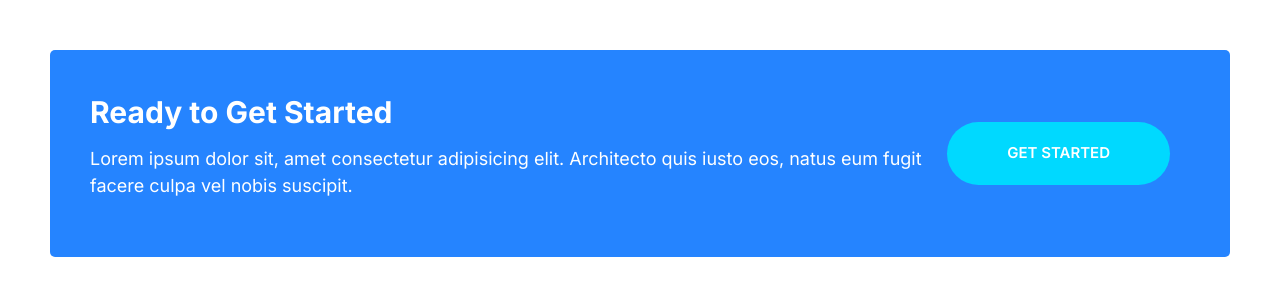
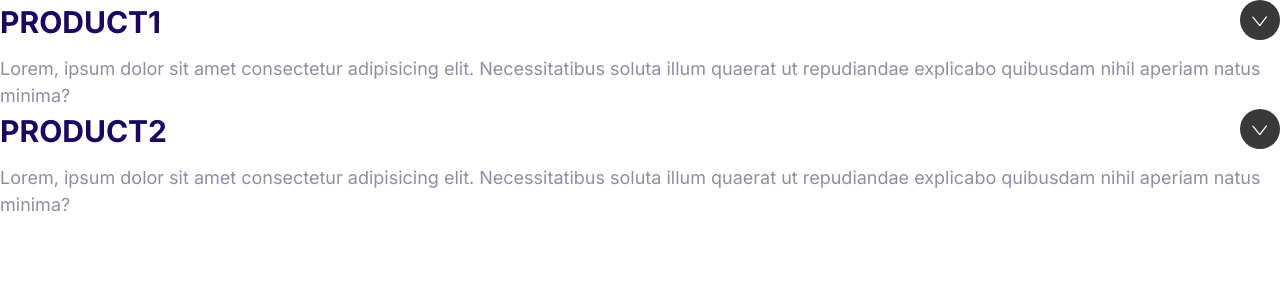
Before and after one commit to bakatsiasg/moshify-bakatsias, a plain HTML site: page index.html in a window 1280 px wide. Drawn offline with Linux system fonts and the light colour scheme.

Commit message:
collapsibles component

```diff
--- a/css/styles.css
+++ b/css/styles.css
@@ -563,3 +563,38 @@ background: #02cdf1;
         margin: 0 2rem;
     }
 }
+
+/* Collapsibles */
+.collapsible{
+}
+
+.collapsible__header{
+    display: flex;
+    justify-content: space-between;
+}
+
+.collapsible__heading{
+    margin-top: 0;
+    font-size: 3rem;
+}
+
+.collapsible__chevron{
+    transform: rotate(-90deg);
+    transition: transform 0.3s;
+}
+
+.collapsible__content{
+    max-height: 0;
+    overflow: hidden;
+    opacity: 0;
+    transition: all 0.3s
+}
+
+.collapsible--expanded .collapsible__chevron{
+    transform: rotate(0);
+}
+
+.collapsible--expanded .collapsible__content{
+    max-height: 100vh;
+    opacity: 1;
+}
--- a/index.html
+++ b/index.html
@@ -13,18 +13,29 @@
     <link rel="stylesheet" href="css/normalize.css" />
     <link rel="stylesheet" href="css/styles.css" />
   </head>
-  <body style="padding: 5rem">
-    <div class="callout callout--primary">
-      <div class="grid grid--1x2">
-        <div class="callout__content">
-          <h2 class="callout__heading">Ready to Get Started</h2>
-          <p>
-            Lorem ipsum dolor sit, amet consectetur adipisicing elit. Architecto
-            quis iusto eos, natus eum fugit facere culpa vel nobis suscipit.
-          </p>
-        </div>
-        <a href="#" class="btn btn--secondary btn--stretched">Get Started</a>
+  <body>
+    <div class="collapsible collapsible--expanded">
+      <header class="collapsible__header">
+        <h2 class="collapsible__heading">PRODUCT1</h2>
+            </svg><svg class="icon icon--white collapsible__chevron">
+                <use xlink:href="images/sprite.svg#chevron"></use>
+            </svg>
+      </header>
+      <div class="collapsible__content">
+        Lorem, ipsum dolor sit amet consectetur adipisicing elit. Necessitatibus soluta illum quaerat ut repudiandae explicabo quibusdam nihil aperiam natus minima?
       </div>
     </div>
+    <div class="collapsible collapsible--expanded">
+      <header class="collapsible__header">
+        <h2 class="collapsible__heading">PRODUCT2</h2>
+            </svg><svg class="icon icon--white collapsible__chevron">
+                <use xlink:href="images/sprite.svg#chevron"></use>
+            </svg>
+      </header>
+      <div class="collapsible__content">
+        Lorem, ipsum dolor sit amet consectetur adipisicing elit. Necessitatibus soluta illum quaerat ut repudiandae explicabo quibusdam nihil aperiam natus minima?
+      </div>
+    </div>
+    <script src="js/main.js"></script>
   </body>
 </html>
--- /dev/null
+++ b/js/main.js
@@ -0,0 +1,6 @@
+const collapsibles = document.querySelectorAll(".collapsible");
+collapsibles.forEach((item) =>
+  item.addEventListener("click", function () {
+    this.classList.toggle("collapsible--expanded");
+  })
+);
```
Also changed, not shown: components/collapsibles.html (added, +23 -0 lines).
